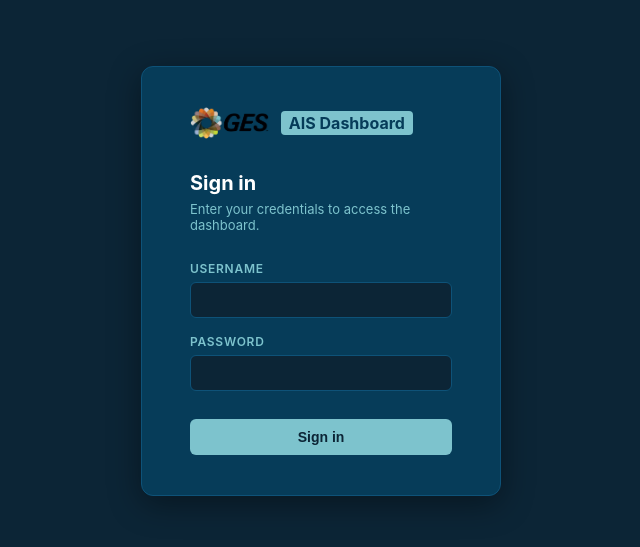
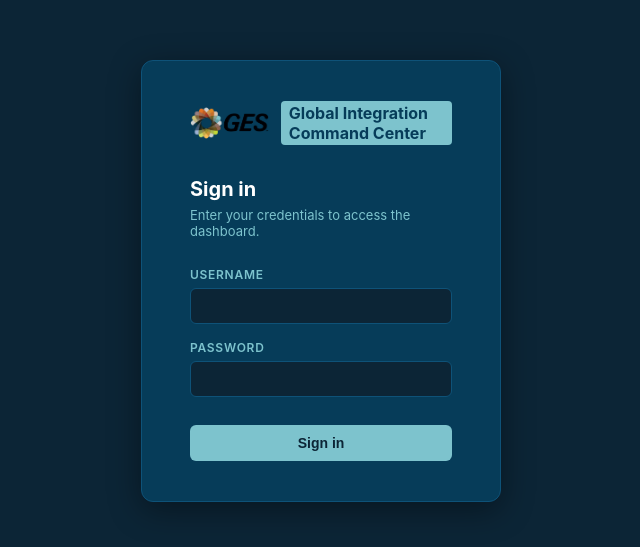
Before and after one commit to srm26/AIS-Dashboard, a React (Vite) app in the folder frontend/: page /login in a window 1280 px wide. Shown: the part 119-666 px from the top of the page, without its empty margins (319-959 px from the left). Built offline with nearby package versions, Linux system fonts and the light colour scheme.

Commit message:
rename app title to Global Integration Command Center

```diff
--- a/frontend/index.html
+++ b/frontend/index.html
@@ -3,7 +3,7 @@
   <head>
     <meta charset="UTF-8" />
     <meta name="viewport" content="width=device-width, initial-scale=1.0" />
-    <title>Azure Logic Apps Dashboard</title>
+    <title>Global Integration Command Center</title>
     <style>
       *, *::before, *::after { box-sizing: border-box; margin: 0; padding: 0; }
       body { font-family: -apple-system, BlinkMacSystemFont, 'Segoe UI', Roboto, sans-serif; background: #0c2536; color: #ffffff; }
--- a/frontend/src/components/Layout.jsx
+++ b/frontend/src/components/Layout.jsx
@@ -57,7 +57,7 @@ export default function Layout({ children }) {
           <Link to="/" style={s.logo}>
             <img src={logo} alt="GES" style={{ height: 34, width: "auto", objectFit: "contain" }} />
             <div style={s.divider} />
-            <span style={s.logoText}>AIS Dashboard</span>
+            <span style={s.logoText}>Global Integration Command Center</span>
           </Link>
           {crumbs.length > 1 && (
             <nav style={s.breadcrumb}>
--- a/frontend/src/components/Login.jsx
+++ b/frontend/src/components/Login.jsx
@@ -47,7 +47,7 @@ export default function Login() {
           <img src={logo} alt="GES" style={{ height: 32, objectFit: "contain" }} />
           <span style={{ fontWeight: 700, fontSize: 16, color: "#063c59",
             background: C.textMute, padding: "2px 8px", borderRadius: 4 }}>
-            AIS Dashboard
+            Global Integration Command Center
           </span>
         </div>
 
```
